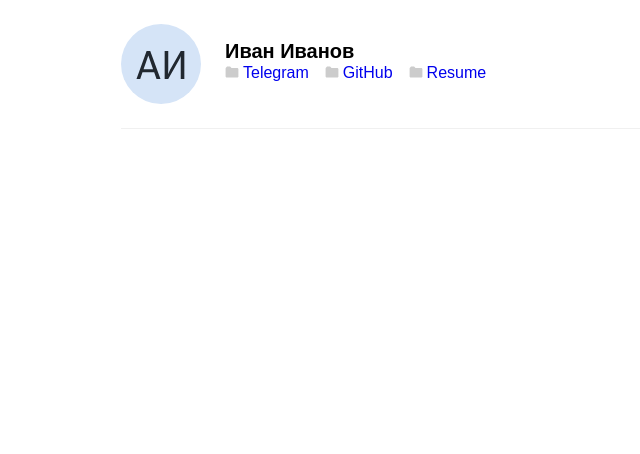
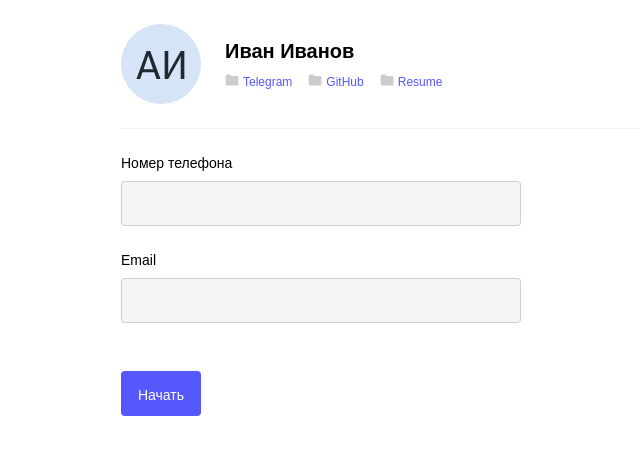
Before and after one commit to RabotaemActivno/test-bootcamp, a React (Create React App) app: page / in a window 1280 px wide. Shown: the top 454 px of the page, without its empty margins (93-733 px from the left). Built offline with nearby package versions, Linux system fonts and the light colour scheme.

Commit message:
pag1 styles finished

```diff
--- /dev/null
+++ b/src/components/Button/Button.module.scss
@@ -0,0 +1,24 @@
+.button_1 {
+    width: 80px;
+    height: 45px;
+    font-size: 14px;
+    padding: 16px 12px;
+    color: white;
+    background: #5558FA;
+    border-radius: 4px;
+    cursor: pointer;
+    border: none;
+    &:hover {
+        background: #4749da;
+    }
+}
+.button_2 {
+    width: 80px;
+    height: 45px;
+    font-size: 14px;
+    color: #5558FA;
+    background: white;
+    border-radius: 4px;
+    border: 2px solid #5558FA;
+    cursor: pointer;
+}
--- /dev/null
+++ b/src/components/Button/index.tsx
@@ -0,0 +1,12 @@
+import styles from './Button.module.scss'
+
+type PropsType ={
+    text: string
+    buttonType: 1 | 2
+}
+
+export function Button ({text, buttonType}:PropsType) {
+    return (
+        <button className={buttonType===1 ? styles.button_1 : styles.button_2}>{text}</button>
+    )
+}
--- a/src/pages/home/Home.module.scss
+++ b/src/pages/home/Home.module.scss
@@ -5,23 +5,31 @@
 .header {
     margin-bottom: 24px;
     display: flex;
+
     .avatar {
         margin-right: 24px;
     }
+
     .header_label {
         margin-top: 14px;
-        margin-bottom: 8px;
     }
 }
 
 .contacts {
+    margin-top: 8px;
+
     ul {
         display: flex;
         list-style-type: none;
 
         li {
             margin-right: 16px;
+
             a {
+                font-weight: 400;
+                font-size: 12px;
+                line-height: 16px;
+                color: #5558FA;
                 text-decoration: none;
                 margin-left: 4px;
             }
@@ -34,6 +42,42 @@
     font-size: 20px;
     line-height: 26px;
 }
+
 hr {
     opacity: 0.3;
 }
+
+.main {
+    margin-top: 24px;
+}
+
+.input_field {
+    display: flex;
+    flex-direction: column;
+    margin-bottom: 24px;
+
+    span {
+        font-weight: 400;
+        font-size: 14px;
+        line-height: 20px;
+        margin-bottom: 8px;
+    }
+
+    input {
+        background: rgba(0, 0, 0, 0.04);
+        padding: 12px;
+        border: 1px solid rgba(0, 0, 0, 0.16);
+        width: 400px;
+        height: 45px;
+        border-radius: 4px;
+        font-weight: 400;
+        font-size: 14px;
+        line-height: 20px;
+        color: rgba(0, 0, 0, 0.48);
+    }:focus {
+        background: white;
+    }
+}
+.input_wrapper {
+    margin-bottom: 48px;
+}
--- a/src/pages/home/index.tsx
+++ b/src/pages/home/index.tsx
@@ -1,25 +1,39 @@
 import React from 'react'
 import styles from './Home.module.scss'
-import {ReactComponent as AvatarSVG} from './Avatar.svg'
-import {ReactComponent as VectorSVG} from './Vector.svg'
+import { ReactComponent as AvatarSVG } from './Avatar.svg'
+import { ReactComponent as VectorSVG } from './Vector.svg'
+import { Button } from '../../components/Button'
 
-export function Home () {
+export function Home() {
     return (
         <div className={styles.root}>
             <div className={styles.header}>
-                <AvatarSVG className={styles.avatar}/>
+                <AvatarSVG className={styles.avatar} />
                 <div className={styles.header_label}>
                     <div className={styles.name}>Иван Иванов</div>
                     <div className={styles.contacts}>
                         <ul>
-                            <li><VectorSVG/><a href="/">Telegram</a></li>
-                            <li><VectorSVG/><a href="/">GitHub</a></li>
-                            <li><VectorSVG/><a href="/">Resume</a></li>
+                            <li><VectorSVG /><a href="/">Telegram</a></li>
+                            <li><VectorSVG /><a href="/">GitHub</a></li>
+                            <li><VectorSVG /><a href="/">Resume</a></li>
                         </ul>
                     </div>
                 </div>
             </div>
-            <hr/>
+            <hr />
+            <div className={styles.main}>
+                <div className={styles.input_wrapper}>
+                    <div className={styles.input_field}>
+                        <span>Номер телефона</span>
+                        <input type="text" />
+                    </div>
+                    <div className={styles.input_field}>
+                        <span>Email</span>
+                        <input type="text" />
+                    </div>
+                </div>
+                <Button buttonType={1} text='Начать'/>
+            </div>
         </div>
     )
 }
```
